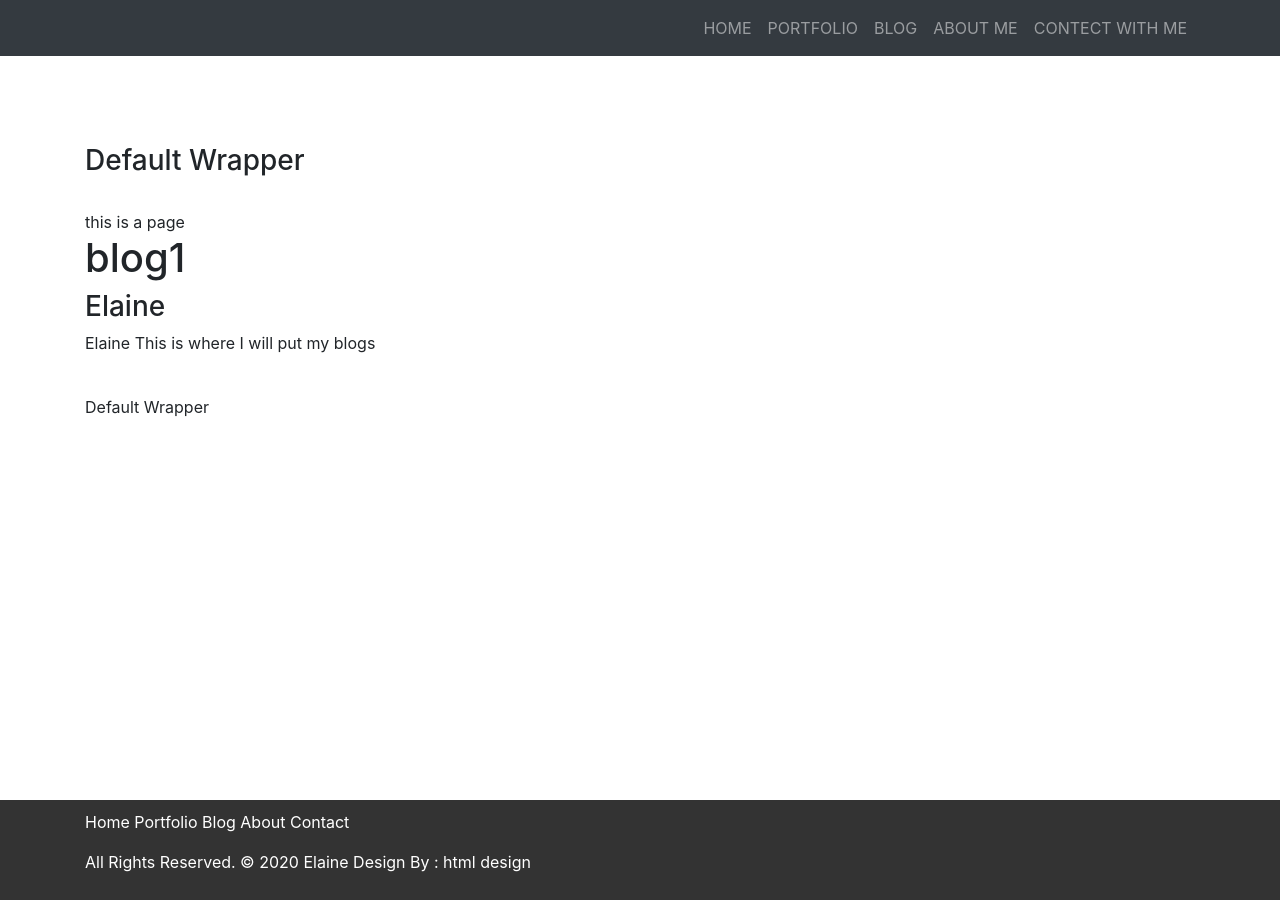
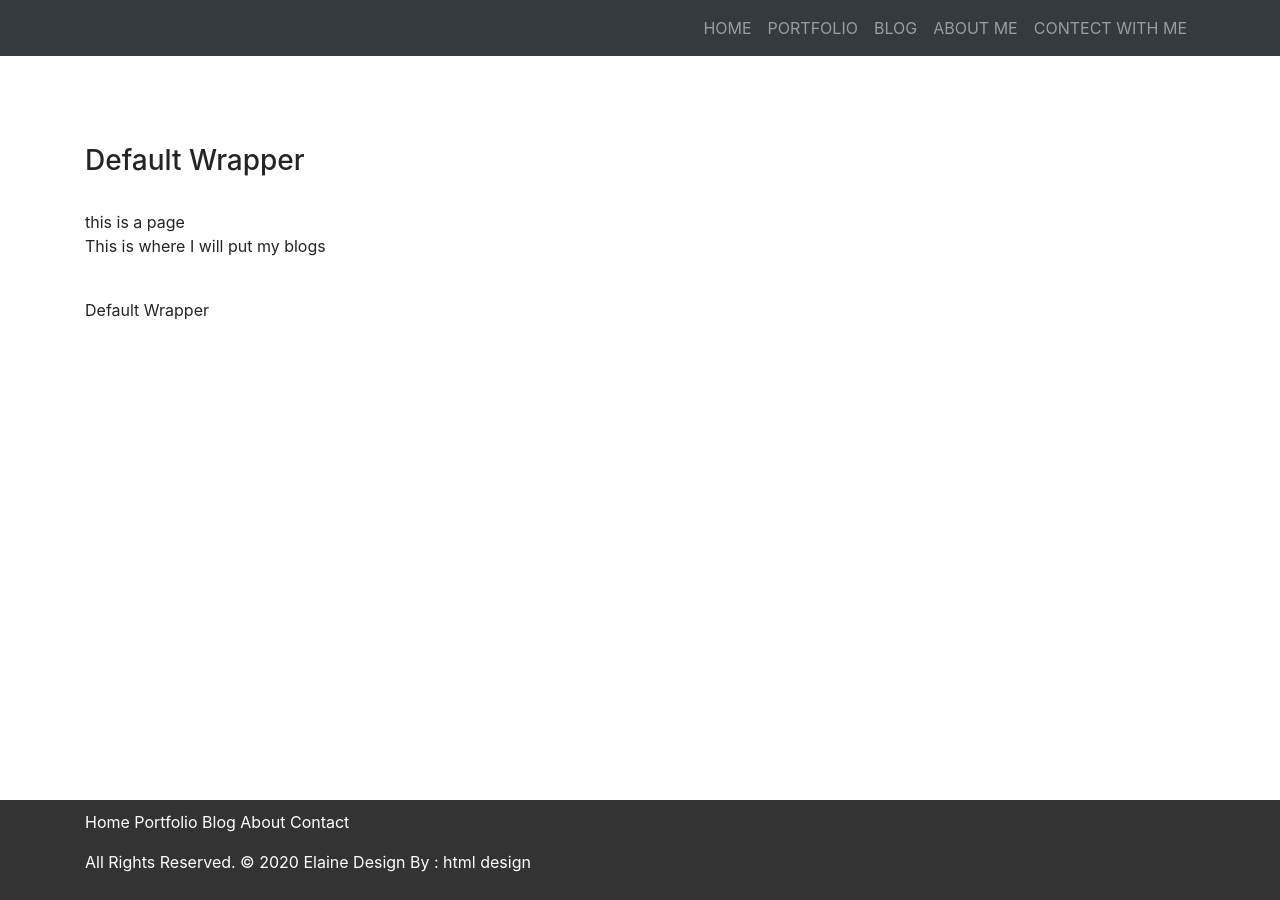
Before and after one commit to Elaine-learning-p/Data-Anonymous, a Jekyll site: the page built from _posts/2020-12-02-blog1.md, in a window 1280 px wide. Built offline with Jekyll 4.4.1, drawn with Linux system fonts in a browser that asks for light colours; nearby versions of some CDN libraries; library files that are not in the unit come from our copies.

Commit message:
Update post.html

```diff
--- a/_layouts/post.html
+++ b/_layouts/post.html
@@ -1,9 +1,6 @@
 ---
 layout: "default"
-author: "Elaine"
 ---
 this is a page
-<h1>{{ page.title }}</h1>
-<h3>{{ layout.author }}</h3>
 
 {{ content }}
```
